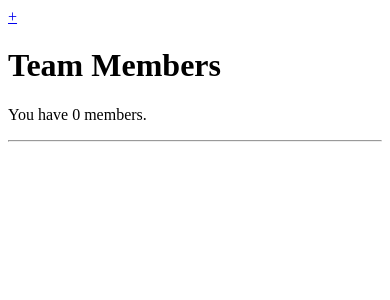
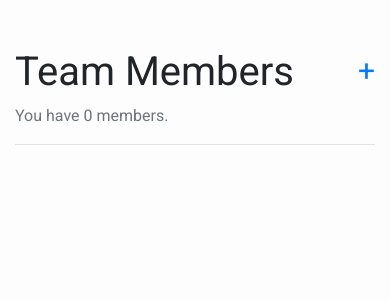
Before and after one commit to brandogn/Django-Team-Manager, a Django app: page / in a window 390 px wide. Shown: the top 300 px of the page. Run offline with Django 4.2, Linux system fonts and the light colour scheme; some libraries are stand-ins or nearby versions.

Commit message:
updated frontend

```diff
--- /dev/null
+++ b/team_manager/templates/base.html
@@ -0,0 +1,29 @@
+<!DOCTYPE html>
+<html lang="en">
+  <head>
+    <meta charset="UTF-8" />
+    <meta http-equiv="X-UA-Compatible" content="IE=edge" />
+    <meta name="viewport" content="width=device-width, initial-scale=1.0" />
+    <link
+      href="https://fonts.googleapis.com/css?family=Roboto:400,700"
+      rel="stylesheet"
+    />
+    <link
+      rel="stylesheet"
+      href="https://maxcdn.bootstrapcdn.com/bootstrap/4.0.0/css/bootstrap.min.css"
+      integrity="sha384-Gn5384xqQ1aoWXA+058RXPxPg6fy4IWvTNh0E263XmFcJlSAwiGgFAW/dAiS6JXm"
+      crossorigin="anonymous"
+    />
+    <title>{% block title %}{% endblock %}</title>
+  </head>
+  <body>
+    <style>
+      body {
+        font-family: "Roboto", sans-serif;
+        font-size: 16px;
+        background-color: #fdfdfd;
+      }
+    </style>
+    <div id="content">{% block content %}{% endblock %}</div>
+  </body>
+</html>
--- a/team_manager/templates/list.html
+++ b/team_manager/templates/list.html
@@ -1,17 +1,61 @@
-<a href="{% url 'add' %}">+</a>
-<h1>Team Members</h1>
-<p>You have {{ team_members.count }} members.</p>
+{% extends "base.html" %} {% load static %} {% block title %}Home{% endblock %}
+{% block content %}
+<div class="container mt-5">
+  <a class="float-right text-large" href="{% url 'add' %}">+</a>
 
-<hr />
-{% for team_member in team_members %}
-<div>
-  <p>{{ team_member.first_name }} {{ team_member.last_name }}</p>
-  <p>{{ team_member.phone_number }}</p>
-  <p>{{ team_member.email }}</p>
+  <h1>Team Members</h1>
+  <p class="text-muted">You have {{ team_members.count }} members.</p>
 
-  <a href="{% url 'edit' slug=team_member.slug %}"
-    >{{ team_member.first_name }} {{ team_member.last_name }}</a
+  <hr />
+  {% for team_member in team_members %}
+  <div
+    class="member-container row mb-3"
+    data-url="{% url 'edit' slug=team_member.slug %}"
   >
+    <div class="col-md-2">
+      <img
+        class="icon"
+        src="https://upload.wikimedia.org/wikipedia/commons/thumb/2/2c/Default_pfp.svg/2048px-Default_pfp.svg.png"
+        alt="Default_pfp.png"
+      />
+    </div>
+
+    <div class="col-md-10">
+      <p>{{ team_member.first_name }} {{ team_member.last_name }}</p>
+      <p class="text-muted">{{ team_member.phone_number }}</p>
+      <p class="text-muted">{{ team_member.email }}</p>
+    </div>
+  </div>
+  <hr />
+  {% endfor %}
 </div>
-<hr />
-{% endfor %}
+
+<style>
+  .member-container:hover {
+    cursor: pointer;
+  }
+
+  .text-large {
+    font-size: 30px;
+  }
+
+  .icon {
+    display: block;
+    max-width: 100%;
+    height: auto;
+  }
+</style>
+
+<script>
+  document.addEventListener("DOMContentLoaded", function () {
+    var divs = document.querySelectorAll(".member-container");
+
+    divs.forEach(function (div) {
+      div.addEventListener("click", function () {
+        var url = this.getAttribute("data-url");
+        window.location.href = url;
+      });
+    });
+  });
+</script>
+{% endblock %}
--- a/team_manager/views.py
+++ b/team_manager/views.py
@@ -18,6 +18,13 @@ class TeamMemberCreateView(CreateView):
     template_name = 'form.html'
     success_url = '/'
 
+    def get_context_data(self, **kwargs):
+        context = super().get_context_data(**kwargs)
+        context['title_message'] = "Add a team member"
+        context['sub_message'] = "Set email, location and role."
+        context['view_type'] = "Add"
+        return context
+
 
 class TeamMemberUpdateView(UpdateView):
     model = TeamMember
@@ -27,7 +34,9 @@ class TeamMemberUpdateView(UpdateView):
 
     def get_context_data(self, **kwargs):
         context = super().get_context_data(**kwargs)
-        context['view_type'] = "edit"
+        context['title_message'] = "Edit team member"
+        context['sub_message'] = "Edit contact info, location and role."
+        context['view_type'] = "Edit"
         return context
 
 
```
Also changed, not shown: team_manager/templates/form.html (+14 -5 lines).
